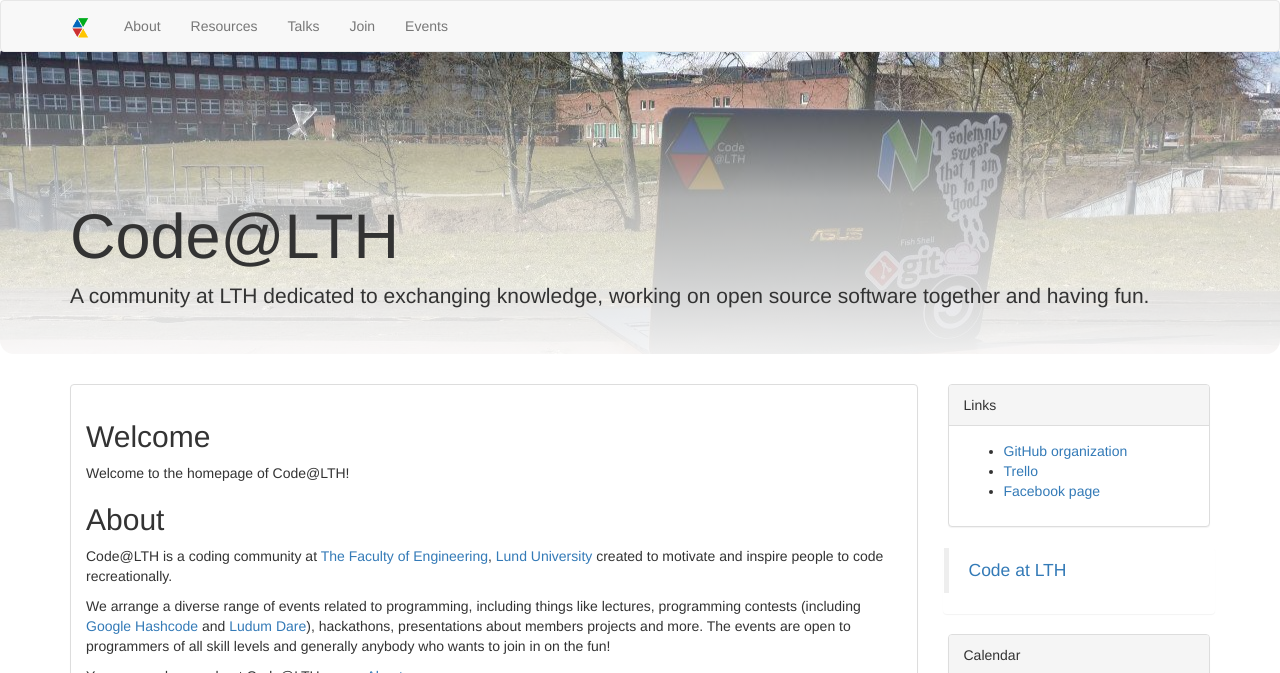
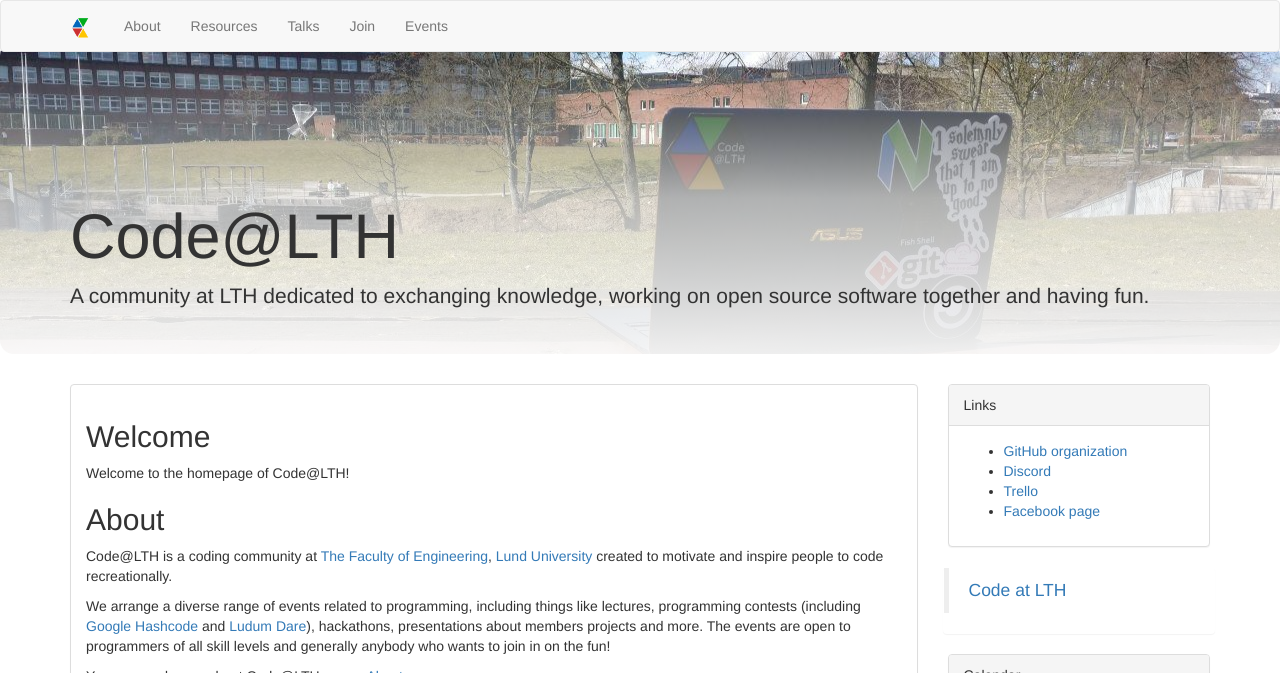
Before and after one commit to Code-at-LTH/code-at-lth.github.io, a Jekyll site: the page built from index.md, in a window 1280 px wide, cut to the strip 0-673 px from the top of the page. Built offline with Jekyll 4.4.1, drawn with Linux system fonts in a browser that asks for light colours; nearby versions of some CDN libraries.

Commit message:
add discord link

```diff
--- a/_includes/sidebar.html
+++ b/_includes/sidebar.html
@@ -10,6 +10,11 @@
                 </a>
             </li>
             <li>
+                <a href="https://discord.gg/NpnXYj4">
+                    Discord
+                </a>
+            </li>
+            <li>
                 <a href="https://trello.com/b/ttyuwTvn/meta">
                     Trello
                 </a>
@@ -19,6 +24,7 @@
                     Facebook page
                 </a>
             </li>
+
         </ul>
     </div>
 </div>
```
